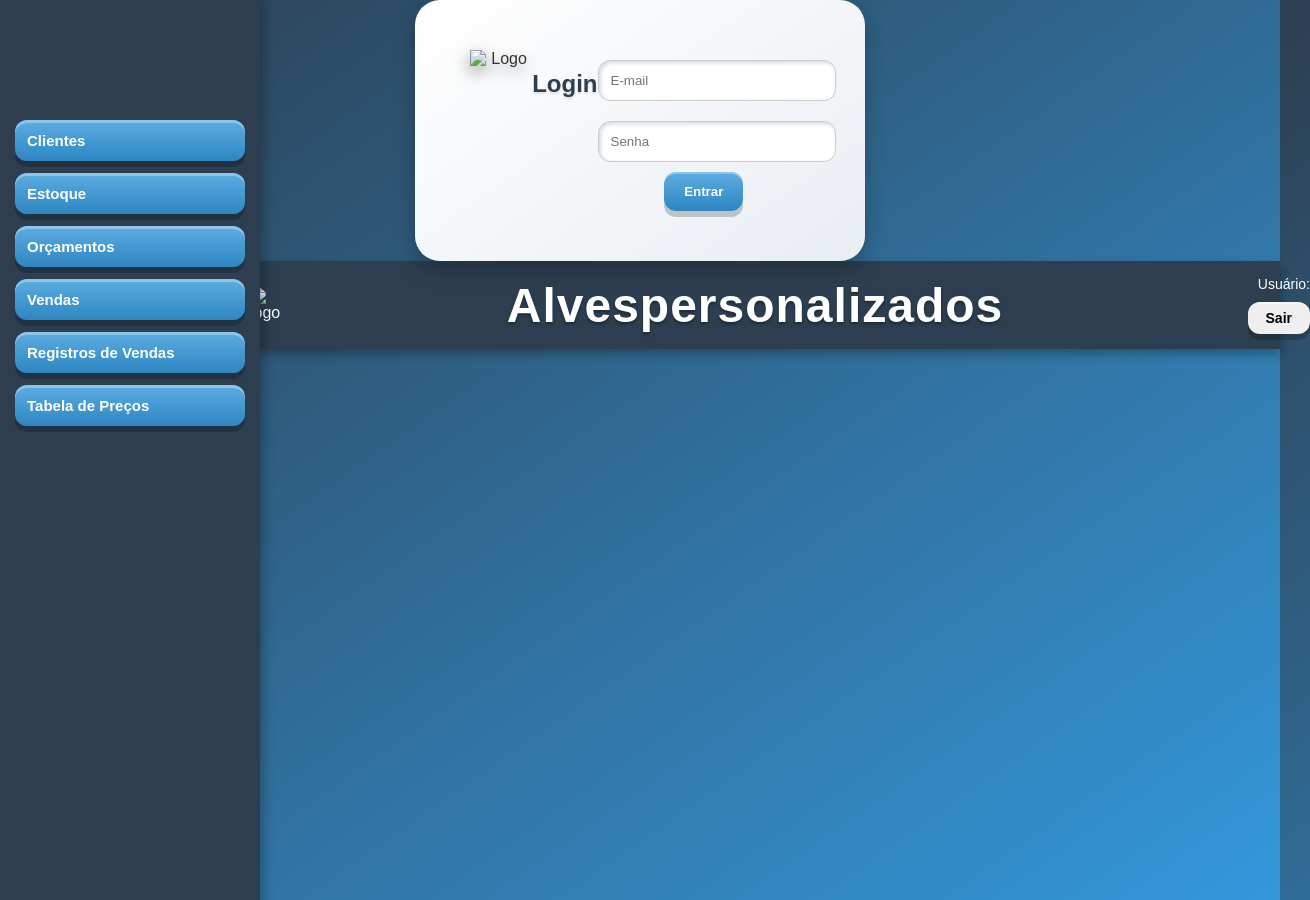
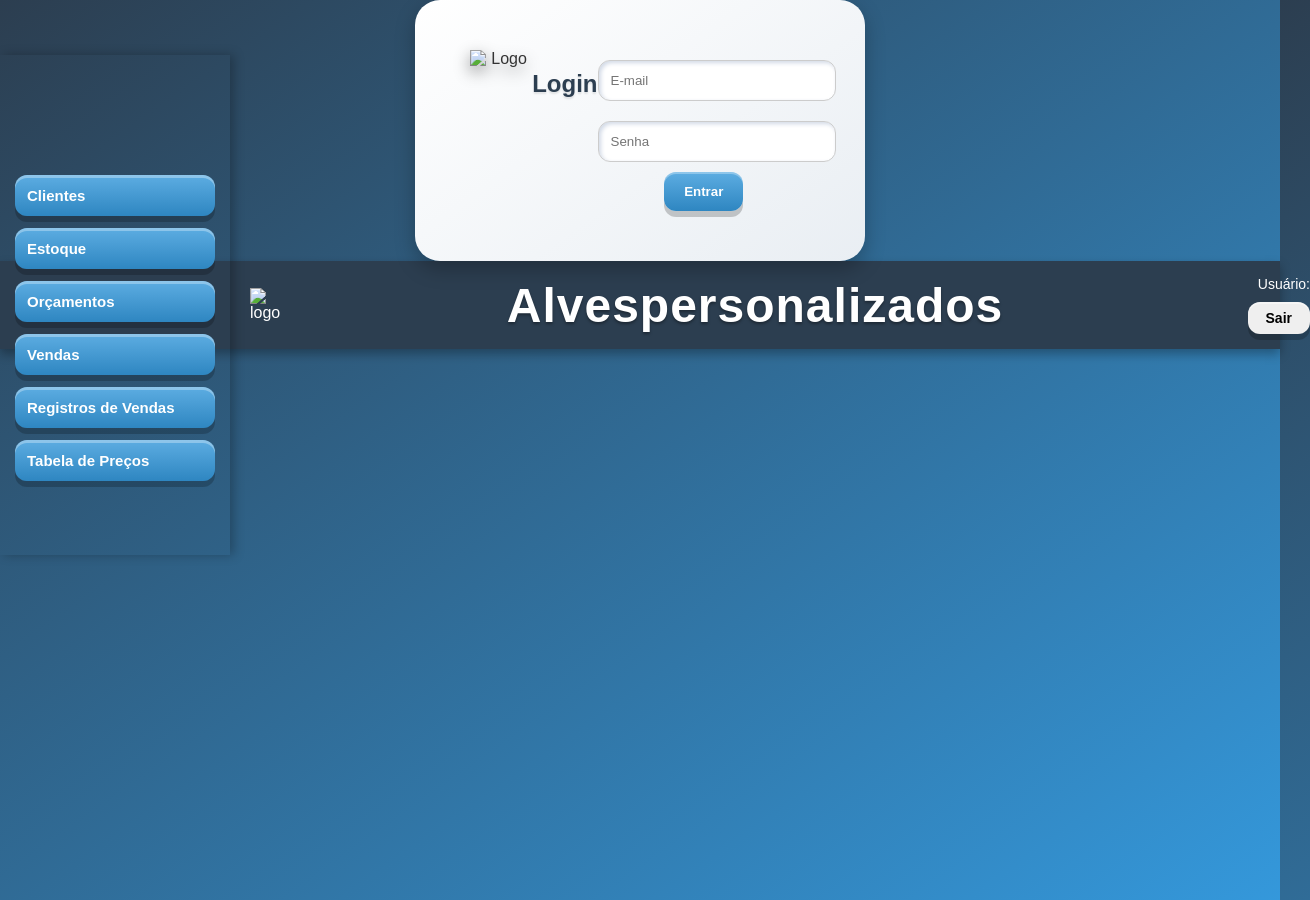

Update style.css

--- a/style.css
+++ b/style.css
@@ -77,10 +77,10 @@ header {
 
 .header-center nav {
     position: fixed;
-    top: 0;
+    top: 50;
     left: 0;
-    width: 230px;
-    height: 100vh;
+    width: 200px;
+    height: 40vh;
 
     display: flex;
     flex-direction: column;
@@ -88,7 +88,6 @@ header {
 
     padding: 120px 15px 20px;
 
-    background: var(--cor-secundaria);
     box-shadow: 4px 0 10px rgba(0,0,0,.25);
     z-index: 1000;
 }
